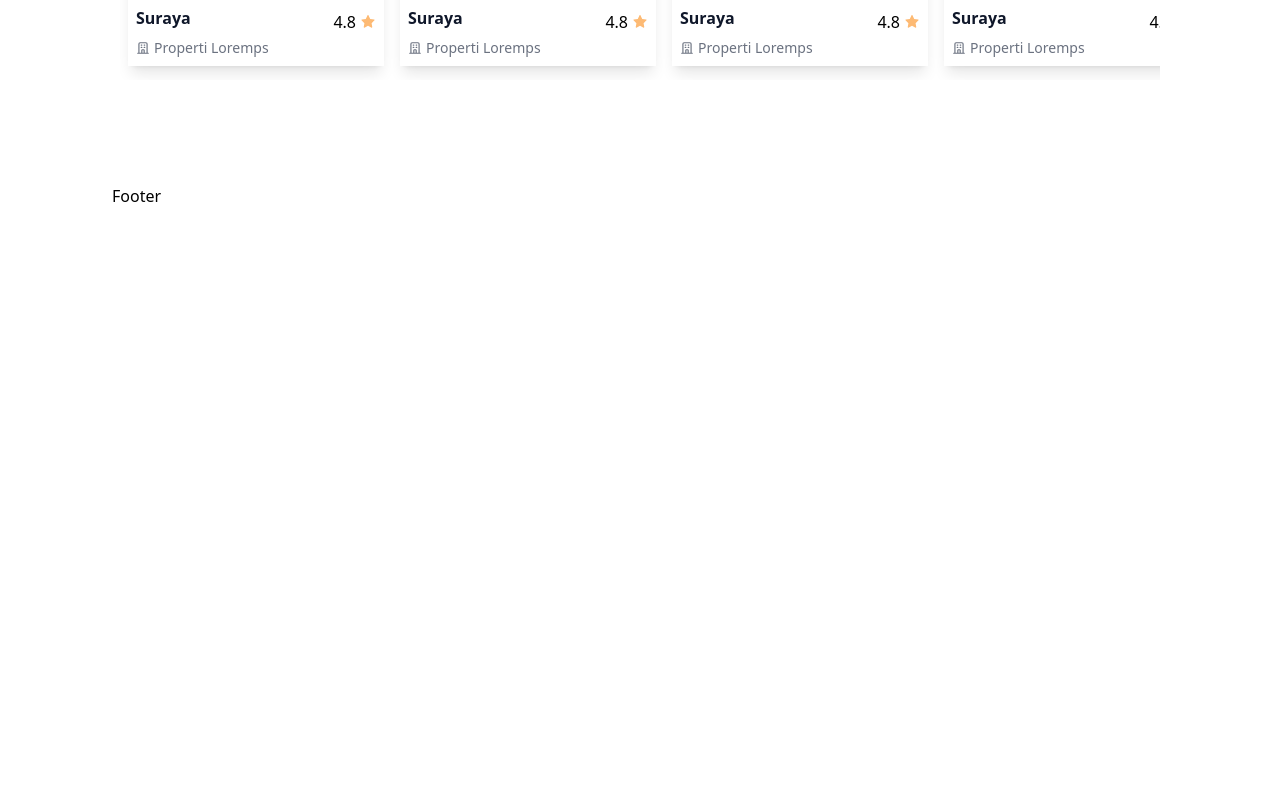
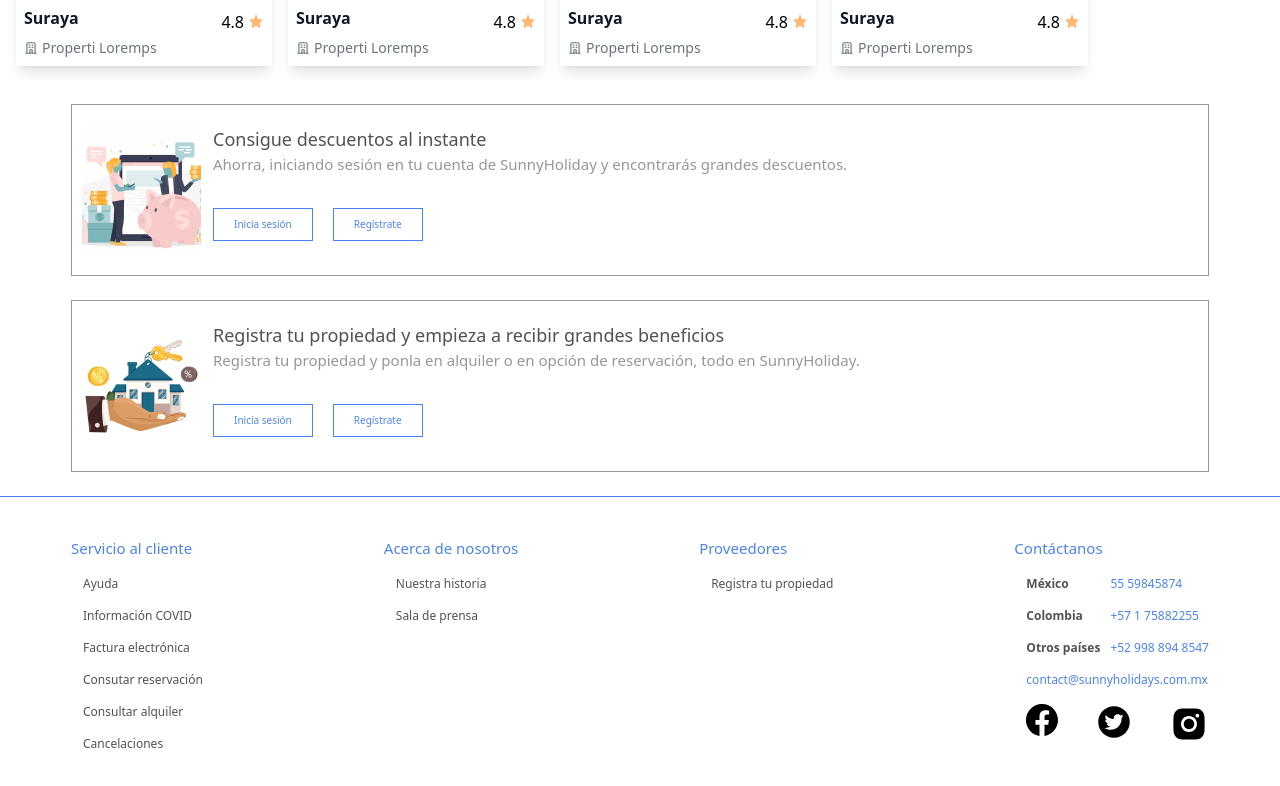
Before and after one commit to No-Country/c8-19-t-java-react, a React (Vite) app in the folder frontend/: page / in a window 1280 px wide. Shown: the part 908-1694 px from the top of the page. Before the commit the page ends 1116 px from the top, so only its background shows below. Built offline with nearby package versions, Linux system fonts and the light colour scheme.

Commit message:
creado footer y componente BonusSection

```diff
--- a/frontend/src/App.jsx
+++ b/frontend/src/App.jsx
@@ -1,11 +1,10 @@
 import { Outlet } from "react-router-dom";
 import Footer from "./components/Footer";
-import Navbar from "./components/Navbar";
 
 function App() {
   return (
-    <div className="md:md:container">
-      <Navbar />
+    <div className="">
+
       <>
         <Outlet />
       </>
--- /dev/null
+++ b/frontend/src/components/BonusSection.jsx
@@ -0,0 +1,19 @@
+
+
+const BonusSection = ({image, title, description}) => {
+    return (
+        <div className='max-w-[1138px] mx-auto mb-6 border border-[#979797] flex'>
+            <img src={image} alt='imagen descuentos' className='pl-2.5 pr-3 py-5' />
+            <div className='pt-5'>
+              <h3 className='text-lg font-medium text-[#515252]'>{title}</h3>
+              <p className='text-[15px] text-[#979797]'>{description}</p>
+            <div className='flex gap-5 pt-8'>
+              <button className='text-[10px] text-[#4B84F1] border border-[#4B84F1] px-5 py-2  hover:bg-blue-300 ease-in duration-100'>Inicia sesión</button>
+              <button className='text-[10px] text-[#4B84F1] border border-[#4B84F1] px-5 py-2  hover:bg-blue-300 ease-in duration-100' >Regístrate</button>
+            </div>
+            </div>
+        </div>
+    );
+};
+
+export default BonusSection;
--- a/frontend/src/components/Footer.jsx
+++ b/frontend/src/components/Footer.jsx
@@ -1,4 +1,72 @@
+import {BsFacebook} from 'react-icons/bs'
+import{AiFillTwitterCircle, AiFillInstagram} from 'react-icons/ai'
+
+
 const Footer = () => {
-  return <div>Footer</div>;
+    return (
+        <div className='w-full py-10 border-t border-[#4B84F1]'>
+            <div className='max-w-[1138px] mx-auto flex justify-between items-top'>
+                <div>
+                    <h3 className='text-[15px] text-[#4B84F1] font-medium'>
+                        Servicio al cliente
+                    </h3>
+                    <div className='pl-3'>
+                        <p className='text-xs pt-4 text-[#515252]'>Ayuda</p>
+                        <p className='text-xs pt-4 text-[#515252]'>Información COVID</p>
+                        <p className='text-xs pt-4 text-[#515252]'>Factura electrónica</p>
+                        <p className='text-xs pt-4 text-[#515252]'>Consutar reservación</p>
+                        <p className='text-xs pt-4 text-[#515252]'>Consultar alquiler</p>
+                        <p className='text-xs pt-4 text-[#515252]'>Cancelaciones</p>
+                    </div>
+                </div>
+
+                <div>
+                    <h3 className='text-[15px] text-[#4B84F1] font-medium'>
+                        Acerca de nosotros
+                    </h3>
+                    <div className='pl-3'>
+                        <p className='text-xs pt-4 text-[#515252]'>Nuestra historia</p>
+                        <p className='text-xs pt-4 text-[#515252]'>Sala de prensa</p>
+                    </div>
+                </div>
+
+                <div>
+                    <h3 className='text-[15px] text-[#4B84F1] font-medium'>Proveedores</h3>
+                    <p className='text-xs pt-4 pl-3 text-[#515252]'>Registra tu propiedad</p>
+                </div>
+
+                <div>
+                    <h3 className='text-[15px] text-[#4B84F1] font-medium'>Contáctanos</h3>
+                    <div className='flex pl-3'>
+                        <div className='mr-2.5 pt-4 '>
+                            <p className='text-xs text-[#515252] font-semibold'>México </p>
+                            <p className='text-xs pt-4 text-[#515252] font-semibold'>Colombia</p>
+                            <p className='text-xs pt-4 text-[#515252] font-semibold'>Otros países</p>
+                        </div>
+
+                        <div className='pt-4'>
+                            <p className='text-xs text-[#4B84F1] font-medium'>
+                                55 59845874
+                            </p>
+                            <p className='text-xs text-[#4B84F1] pt-4 font-medium'>
+                                +57 1 75882255
+                            </p>
+                            <p className='text-xs text-[#4B84F1] pt-4 font-medium'>
+                                +52 998 894 8547
+                            </p>
+                        </div>
+                    </div>
+                    <p className='text-xs text-[#4B84F1] pt-4 pl-3 font-medium'>
+                        contact@sunnyholidays.com.mx
+                    </p>
+                    <div className='flex justify-between pt-4 pl-3'>
+                        <BsFacebook className='w-8 h-8'/>
+                        <AiFillTwitterCircle className='w-9 h-9'/>
+                        <AiFillInstagram className='w-10 h-10'/>
+                    </div>
+                </div>
+            </div>
+        </div>
+    );
 };
 export default Footer;
--- a/frontend/src/pages/Home.jsx
+++ b/frontend/src/pages/Home.jsx
@@ -1,15 +1,23 @@
 import Carrusell from "../components/Carrusell";
-
+import BonusSection from "../components/BonusSection";
 import Search from "../components/Search";
 import data from "../data/dataImages";
+import image24 from '../img/image 24.png'
+import image25 from '../img/image 25.png'
 
 const Home = () => {
+const textOne = 'Ahorra, iniciando sesión en tu cuenta de SunnyHoliday y encontrarás grandes descuentos.'
+const textTwo = 'Registra tu propiedad y ponla en alquiler o en opción de reservación, todo en SunnyHoliday.'
+
 
   return (
-    <div className="mb-[5rem]">
+    <div>
       <Search />
       <Carrusell title="Escapadas" data={data} />
       <Carrusell title="Lugares mas recomendados" data={data} />
+      <BonusSection image={image24} title='Consigue descuentos al instante' description={textOne}/>
+      <BonusSection image={image25} title='Registra tu propiedad y empieza a recibir grandes beneficios' description={textTwo}/>
+
     </div>
   );
 };
```
Also changed, not shown: frontend/src/img/image 24.png (added), frontend/src/img/image 25.png (added).
